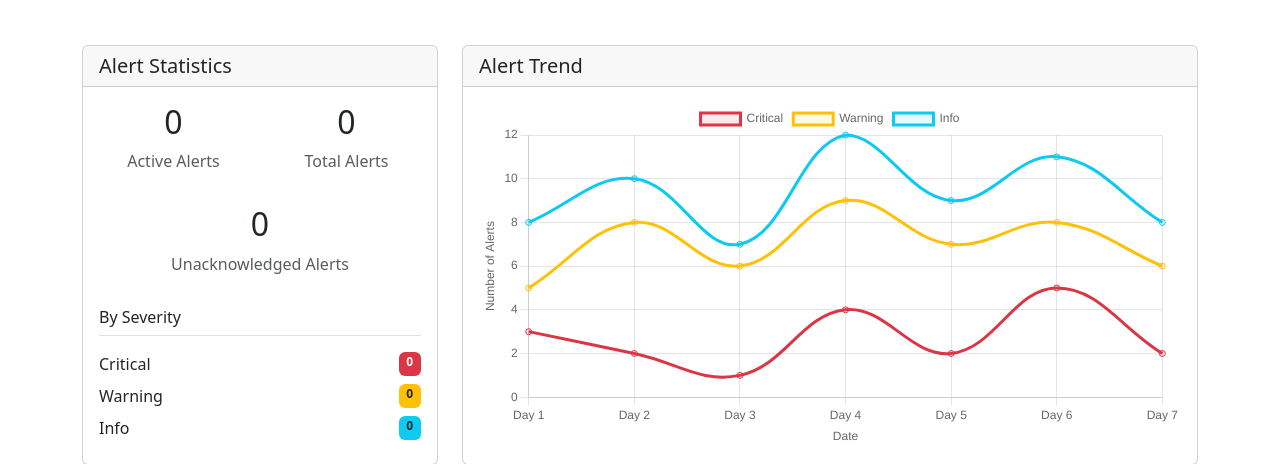
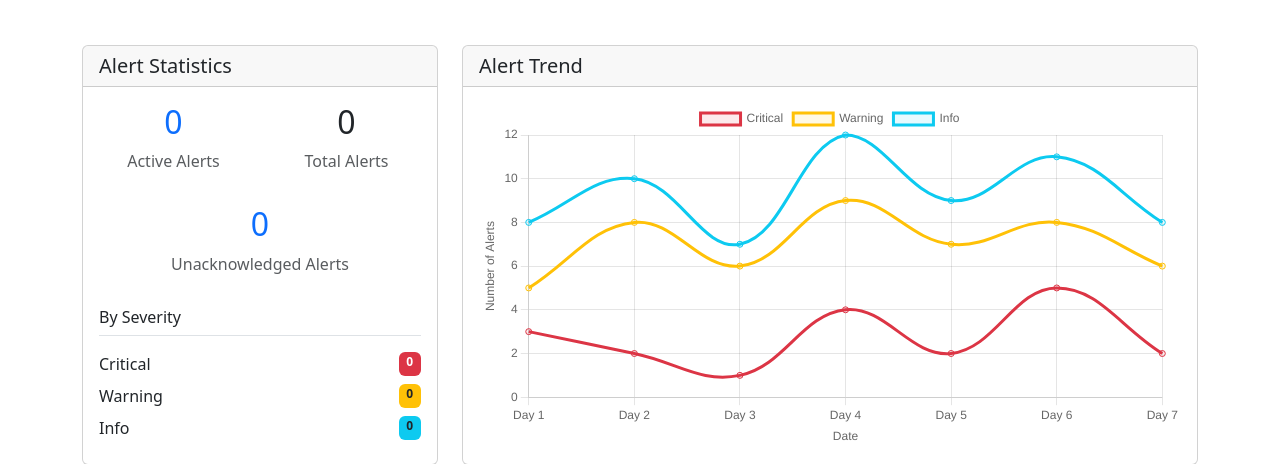
Before and after one commit to ghanad/sentryHub, a Django app: page / in a window 1280 px wide. Shown: the part 131-595 px from the top of the page. Run offline with Django 4.2, Linux system fonts and the light colour scheme; the visitor is signed in with stand-in values (Sample User, id 1); data that the repository does not hold is empty; some libraries are stand-ins or nearby versions.

Commit message:
link to alert dashboard

```diff
--- a/alerts/templates/alerts/dashboard.html
+++ b/alerts/templates/alerts/dashboard.html
@@ -19,16 +19,20 @@
             <div class="card-body">
                 <div class="row text-center">
                     <div class="col-6 mb-3">
-                        <h2>{{ active_alerts }}</h2>
-                        <p class="text-muted">Active Alerts</p>
+                        <a href="{% url 'alerts:alert-list' %}?status=firing" class="text-decoration-none">
+                            <h2>{{ active_alerts }}</h2>
+                            <p class="text-muted">Active Alerts</p>
+                        </a>
                     </div>
                     <div class="col-6 mb-3">
                         <h2>{{ total_alerts }}</h2>
                         <p class="text-muted">Total Alerts</p>
                     </div>
                     <div class="col-12 mb-3">
-                        <h2 class="{% if unacknowledged_alerts > 0 %}text-danger{% endif %}">{{ unacknowledged_alerts }}</h2>
-                        <p class="text-muted">Unacknowledged Alerts</p>
+                        <a href="{% url 'alerts:alert-list' %}?acknowledged=false" class="text-decoration-none">
+                            <h2 class="{% if unacknowledged_alerts > 0 %}text-danger{% endif %}">{{ unacknowledged_alerts }}</h2>
+                            <p class="text-muted">Unacknowledged Alerts</p>
+                        </a>
                     </div>
                 </div>
 
```
